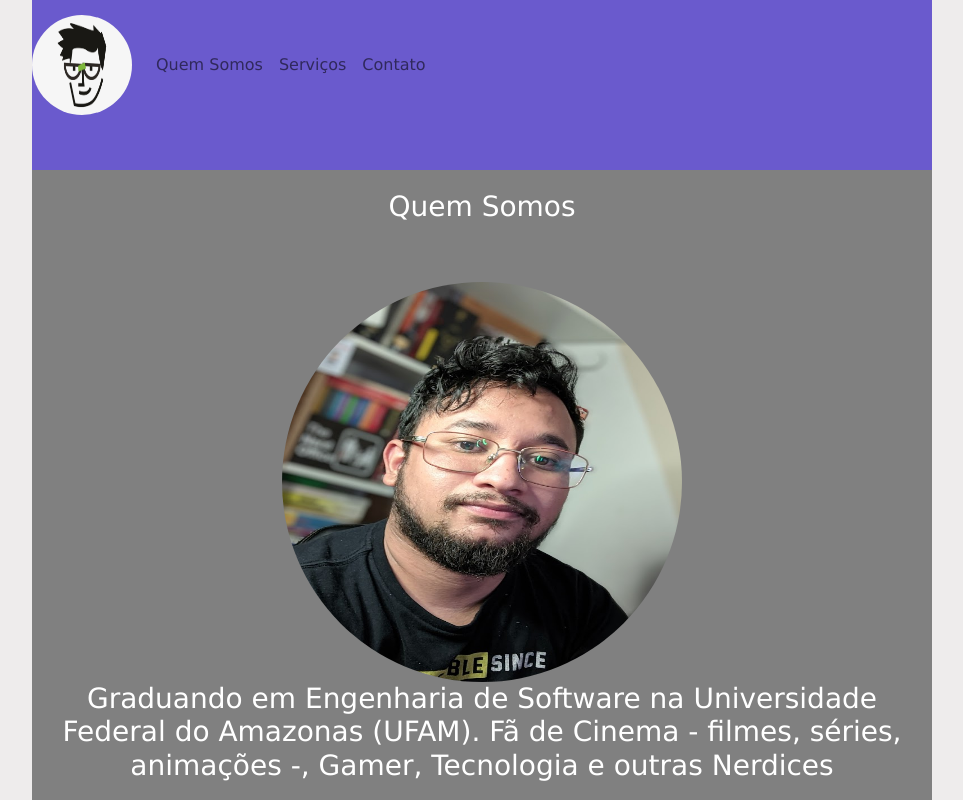
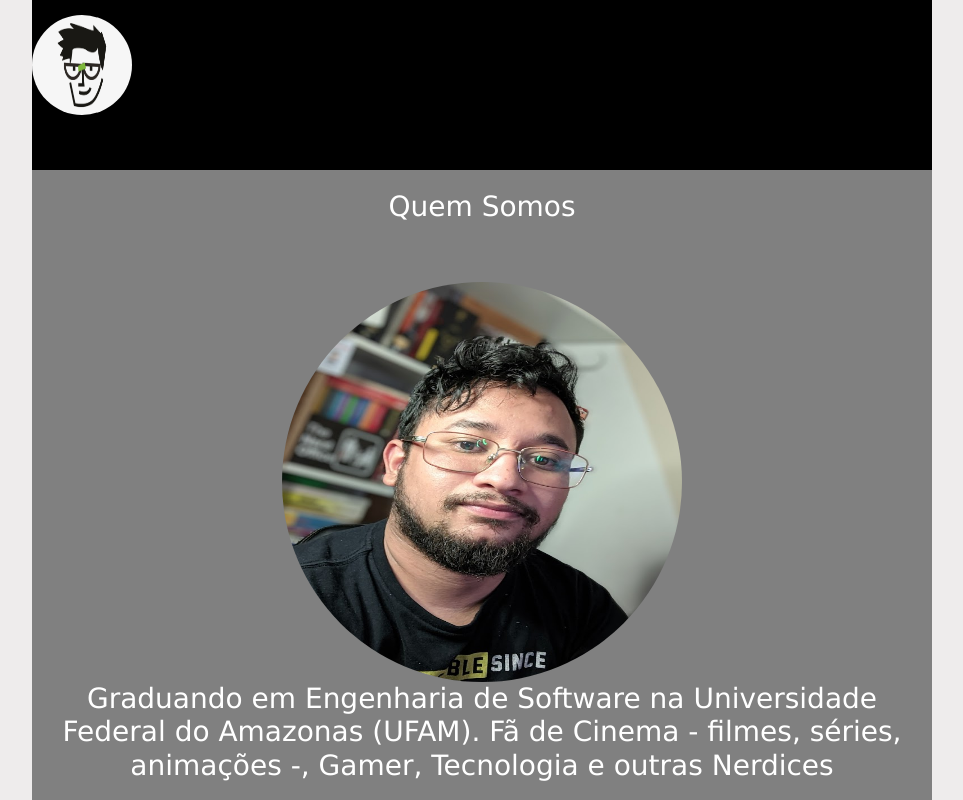
Before and after one commit to KelvenKlim/Estudos-Web, a plain HTML site: page index.html in a window 1280 px wide. Shown: the top 800 px of the page, without its empty margins (158-1121 px from the left). Drawn offline with Linux system fonts and the light colour scheme.

Commit message:
Dando vida ao Portifólio

```diff
--- a/css/style.css
+++ b/css/style.css
@@ -6,7 +6,7 @@ body{
 }
 
 .navbar {
-    background-color: #6A5ACD;
+    background-color: black;
 }
 
 .quemsomos {
```
